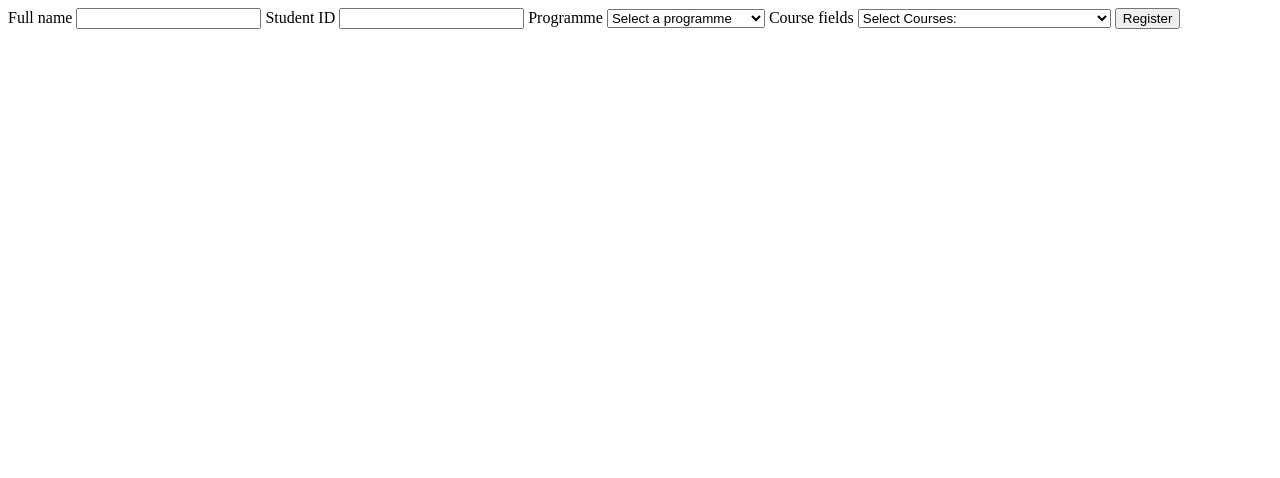
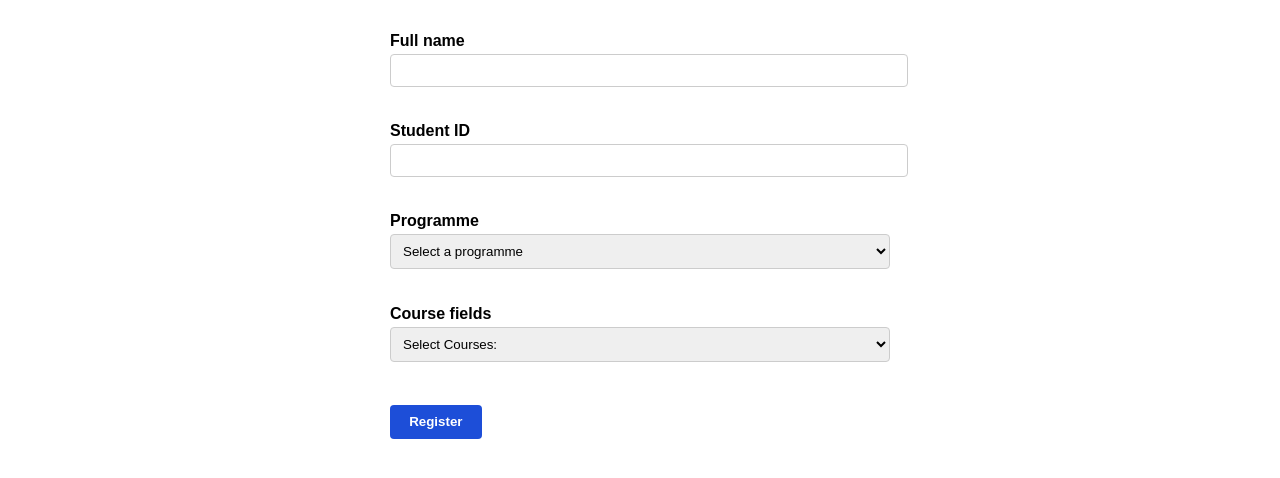
Before and after one commit to Trixxy-Berry/ICT461-LAB1, a plain HTML site: page index.html in a window 1280 px wide. Drawn offline with Linux system fonts and the light colour scheme.

Commit message:
Add base CSS layout with linked stylesheet

```diff
--- a/index.html
+++ b/index.html
@@ -4,6 +4,8 @@
         <meta charset="UTF-8">
         <meta name="viewport" content="width=device-width, initial-scale=1.0">
         <title>ICT461 Course Registration</title>
+        <link rel="stylesheet" href="styles.css">
+
     </head>
     <body>
         <main>
--- /dev/null
+++ b/styles.css
@@ -0,0 +1,35 @@
+body {
+    font-family: Arial, sans-serif;
+    max-width: 500px;
+    margin: 2rem auto;
+    padding: 0 1rem;
+}
+label{
+    display: block;
+    margin-top: 1rem;
+    font-weight: bold;
+}
+input,
+select {
+    width: 100%;
+    padding: 0.5rem;
+    margin-top: 0.25rem;
+    border: 1px solid #ccc;
+    border-radius: 4px;
+}
+.error {
+    display: block;
+    color:b3261e;
+    font-size: 0.85rem;
+    min-height: 1.2rem;
+}
+button {
+    margin-top: 1.5rem;
+    padding: 0.6rem 1.2rem;
+    background-color: #1d4ed8;
+    color: white;
+    border: none;
+    border-radius: 4px;
+    cursor: pointer;
+    font-weight: bold;
+}
```
